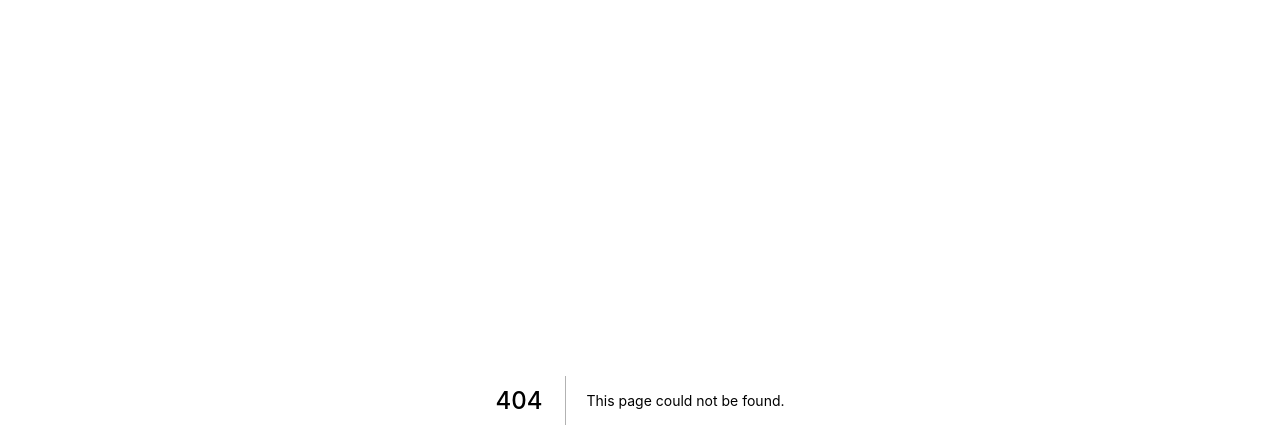
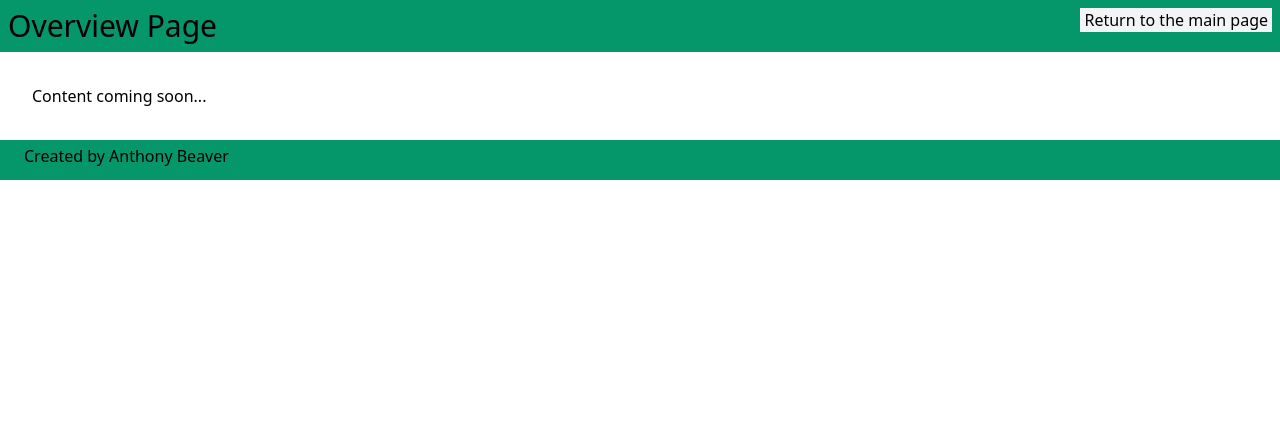
Before and after one commit to PyDrummer/cookie-stand-admin, a Next.js app: page /overview in a window 1280 px wide. Before the commit this address had no page. Shown: the top 448 px of the page. Built offline with nearby package versions, Linux system fonts and the light colour scheme.

Commit message:
links and functionality

```diff
--- a/pages/index.js
+++ b/pages/index.js
@@ -1,15 +1,10 @@
 import Head from 'next/head'
-// import Link from 'next/head'
-
 import { hours } from '../data'
 import React, {useState} from 'react'
+import Link from 'next/link'
 
 export default function Home() {
 
-  const [location, setLocation] = useState('Location Here');
-  const [minCust, setMinCust] = useState('Min Customers Here');
-  const [maxCust, setMaxCust] = useState('Max Customers Here');
-  const [avgCookies, setAvgCookies] = useState('Average Cookies Sold Here');
   const [noTable, setNoTable] = useState('No Cookie Stands Available');
   const [on, setOn] = useState(false)
   const [tableLocation, setTableLocation] = useState()
@@ -25,10 +20,9 @@ export default function Home() {
     const maxCust = event.target.max_cust.value
     const avgCookies = event.target.avg_per.value
 
-    // setLocation(savedLocation)
-    // setMinCust(event.target.min_cust.value)
-    // setMaxCust(event.target.max_cust.value)
-    // setAvgCookies(event.target.avg_per.value)
+    // Used to calculate the hourly sales and total sales for that location
+    const minMaxAvg = [minCust, maxCust, avgCookies]
+    const salesData = calcHourlySales(minMaxAvg)
 
     setOn(true)
     setHours(hours)
@@ -39,17 +33,12 @@ export default function Home() {
 
     const newCookieData = {
       newLocation: savedLocation,
-      min: minCust,
-      max: maxCust,
-      avg: avgCookies,
+      sales: salesData,
       count: cookieData.length,
     }
+    setCookieData([...cookieData, newCookieData])
 
-    setCookieData([...cookieData, newCookieData])
-    console.log('set cookie data: ', newCookieData)
-    // console.log(hours)
   }
-
 
   return (
     <div className="">
@@ -72,6 +61,9 @@ export default function Home() {
   function Header(props){
     return(
       <header className="flex-1 text-3xl text-left bg-green-600 p-2">
+        <Link href="/overview">
+          <a className="float-right text-base bg-gray-100 pr-1 pl-1">Overview</a>
+        </Link>
         <h1>{props.title}</h1>
       </header>
     )
@@ -114,19 +106,39 @@ export default function Home() {
               </tr>
               {props.cookieData.map(data =>(
                 <tr>
-                  {console.log("data is", data.newLocation)}
+                  {console.log("data is", data)}
                   <td className="border border-black-900">{data.newLocation}</td>
-                  <td className="border border-black-900">{data.min}</td>
-                  <td className="border border-black-900">{data.max}</td>
+                  {data.sales[0].map(each =>(
+                    <td className="border border-black-900">{each}</td>
+                  ))}
+                  <td className="border border-black-900">{data.sales[1]}</td>
                 </tr>
               ))}
-
-
         </tbody>
       </table>
     )
   }
 
+  // Used to calculate the hourly sales
+  function calcHourlySales(data){
+    let eachSale = []
+    let totalSale = 0
+    for (let i = 0; i < hours.length; i++){
+      console.log("data.min and max are ", data[0], data[1], data[2])
+      let hourSale = Math.ceil(randomIntGen(data[0], data[1]) * data[2])
+      eachSale.push(hourSale)
+      totalSale += hourSale
+    }
+    console.log("eachSale is", eachSale)
+    return [eachSale, totalSale]
+  }
+
+  // Helps generate a random int based off hourly sales
+  function randomIntGen(min, max){
+    return Math.floor(Math.random() * (max - min +1)) + min;
+  }
+
+  // Used to show/hide the table's location
   function TableOn(props){
     if (on) {
       return (
@@ -136,7 +148,7 @@ export default function Home() {
       return ('')
     }
   }
-
+  // Used to show/hide the table's totals
   function TotalOn(props){
     if (on) {
       return (
--- /dev/null
+++ b/pages/overview.js
@@ -0,0 +1,42 @@
+import Head from 'next/head'
+import React, {useState} from 'react'
+import Link from 'next/link'
+
+
+export default function Overview() {
+
+    return(
+        <div className="">
+            <Head>
+                <title>Cookie Stand</title>
+                <link rel="icon" href="/favicon.ico" />
+            </Head>
+
+            <Header title="Overview Page"/>
+            <main className="m-8">
+                <h2>Content coming soon...</h2>
+            </main>
+            <Footer />
+
+        </div>
+    )
+
+    function Header(props){
+        return(
+          <header className="flex-1 text-3xl text-left bg-green-600 p-2">
+            <Link href="/">
+              <a className="float-right text-base bg-gray-100 pr-1 pl-1">Return to the main page</a>
+            </Link>
+            <h1>{props.title}</h1>
+          </header>
+        )
+      }
+
+    function Footer(props){
+        return(
+          <footer className="bg-green-600 h-10">
+            <p className="ml-6 pt-1">Created by Anthony Beaver</p>
+          </footer>
+        )
+      }
+}
```
